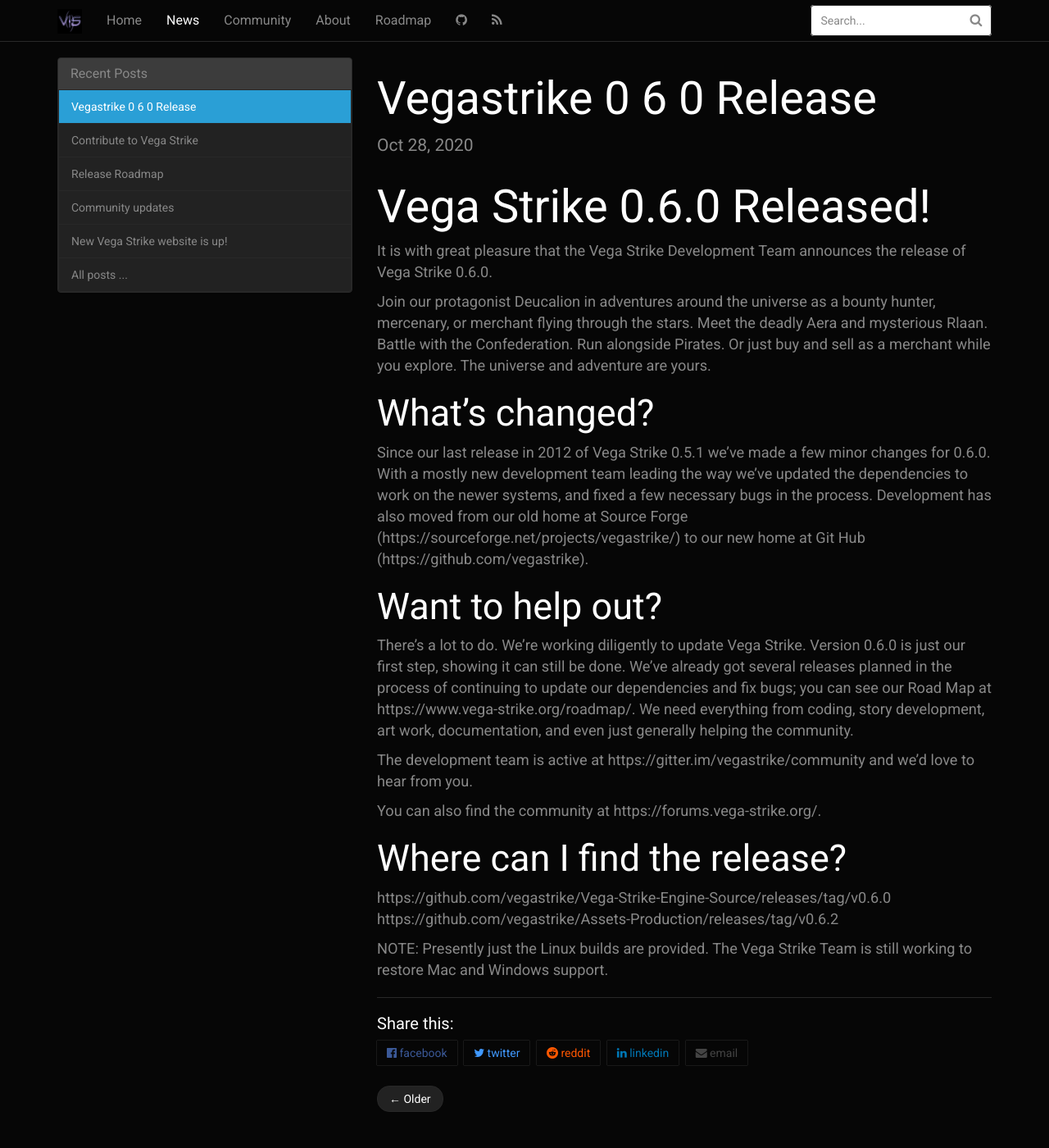
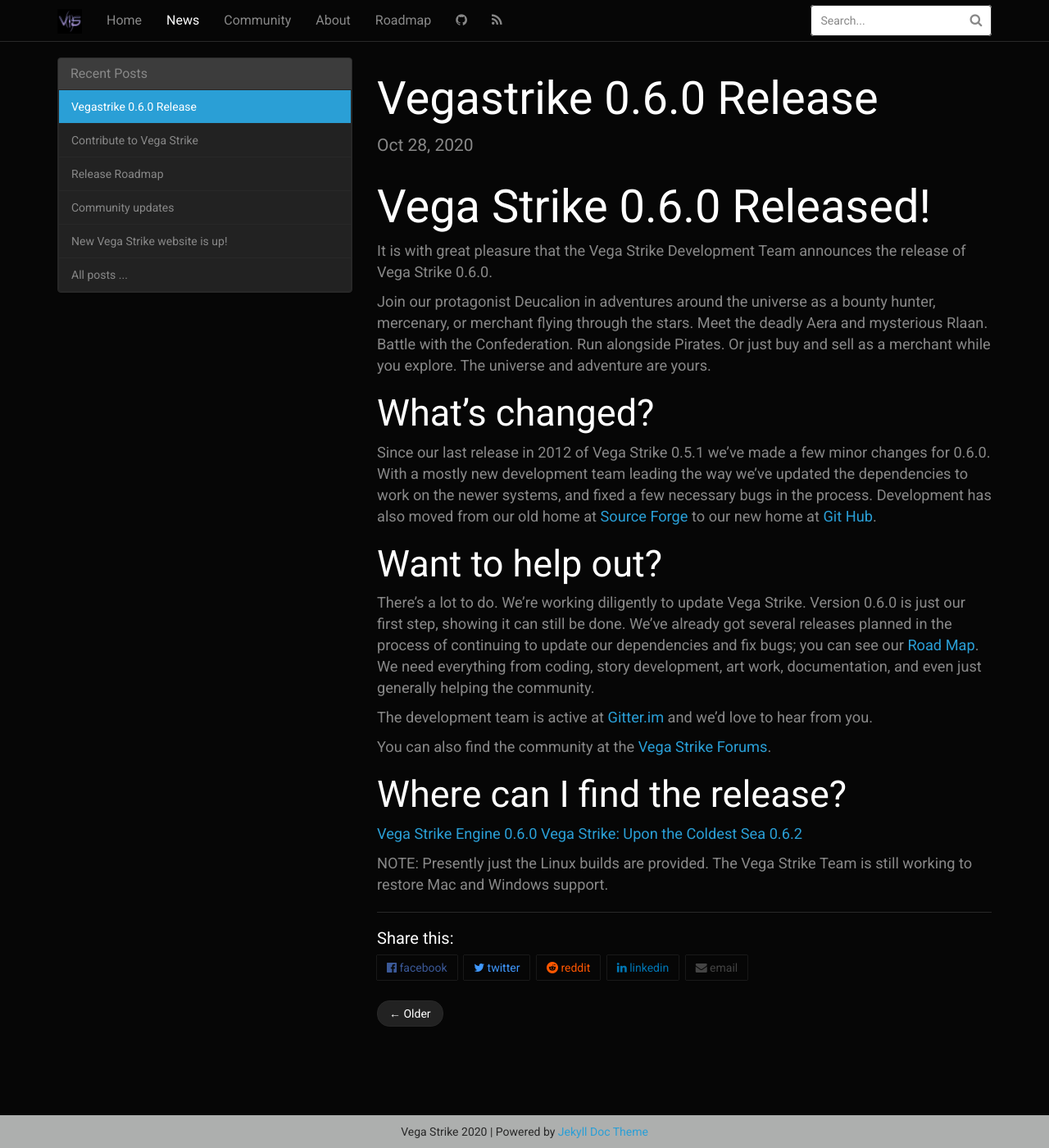
Before and after one commit to vegastrike/vegastrike.github.io, a Jekyll site: the page built from _posts/2020-10-28-vegastrike-0.6.0-release.md, in a window 1280 px wide and 1400 px high. Shown: the whole window at 82% size. Built offline with Jekyll 4.4.1, drawn with Linux system fonts in a browser that asks for light colours.

Commit message:
Bug Fix: 0.6.0 Announcement
- change filename so title shows "0.6.0" instead of "0 6 0"
- fix links to show up as links in MarkDown

```diff
--- a/_posts/2020-10-28-vegastrike-0-6-0-release.md
+++ b/_posts/2020-10-28-vegastrike-0.6.0-release.md
@@ -10,21 +10,21 @@
 
 Since our last release in 2012 of Vega Strike 0.5.1 we've made a few minor changes for 0.6.0. With a mostly new development team leading
 the way we've updated the dependencies to work on the newer systems, and fixed a few necessary bugs in the process. Development has also
-moved from our old home at Source Forge (https://sourceforge.net/projects/vegastrike/) to our new home at Git Hub (https://github.com/vegastrike).
+moved from our old home at [Source Forge](https://sourceforge.net/projects/vegastrike/) to our new home at [Git Hub](https://github.com/vegastrike).
 
 ## Want to help out?
 
 There's a lot to do. We're working diligently to update Vega Strike. Version 0.6.0 is just our first step, showing it can still be done.
-We've already got several releases planned in the process of continuing to update our dependencies and fix bugs; you can see our Road Map at
-https://www.vega-strike.org/roadmap/. We need everything from coding, story development, art work, documentation, and even just generally helping the community.
+We've already got several releases planned in the process of continuing to update our dependencies and fix bugs; you can see our [Road Map](https://www.vega-strike.org/roadmap/).
+We need everything from coding, story development, art work, documentation, and even just generally helping the community.
 
-The development team is active at https://gitter.im/vegastrike/community and we'd love to hear from you.
+The development team is active at [Gitter.im](https://gitter.im/vegastrike/community) and we'd love to hear from you.
 
-You can also find the community at https://forums.vega-strike.org/.
+You can also find the community at the [Vega Strike Forums](https://forums.vega-strike.org/).
 
 ## Where can I find the release?
 
-https://github.com/vegastrike/Vega-Strike-Engine-Source/releases/tag/v0.6.0
-https://github.com/vegastrike/Assets-Production/releases/tag/v0.6.2
+[Vega Strike Engine 0.6.0](https://github.com/vegastrike/Vega-Strike-Engine-Source/releases/tag/v0.6.0)
+[Vega Strike: Upon the Coldest Sea 0.6.2](https://github.com/vegastrike/Assets-Production/releases/tag/v0.6.2)
 
 NOTE: Presently just the Linux builds are provided. The Vega Strike Team is still working to restore Mac and Windows support.
```
